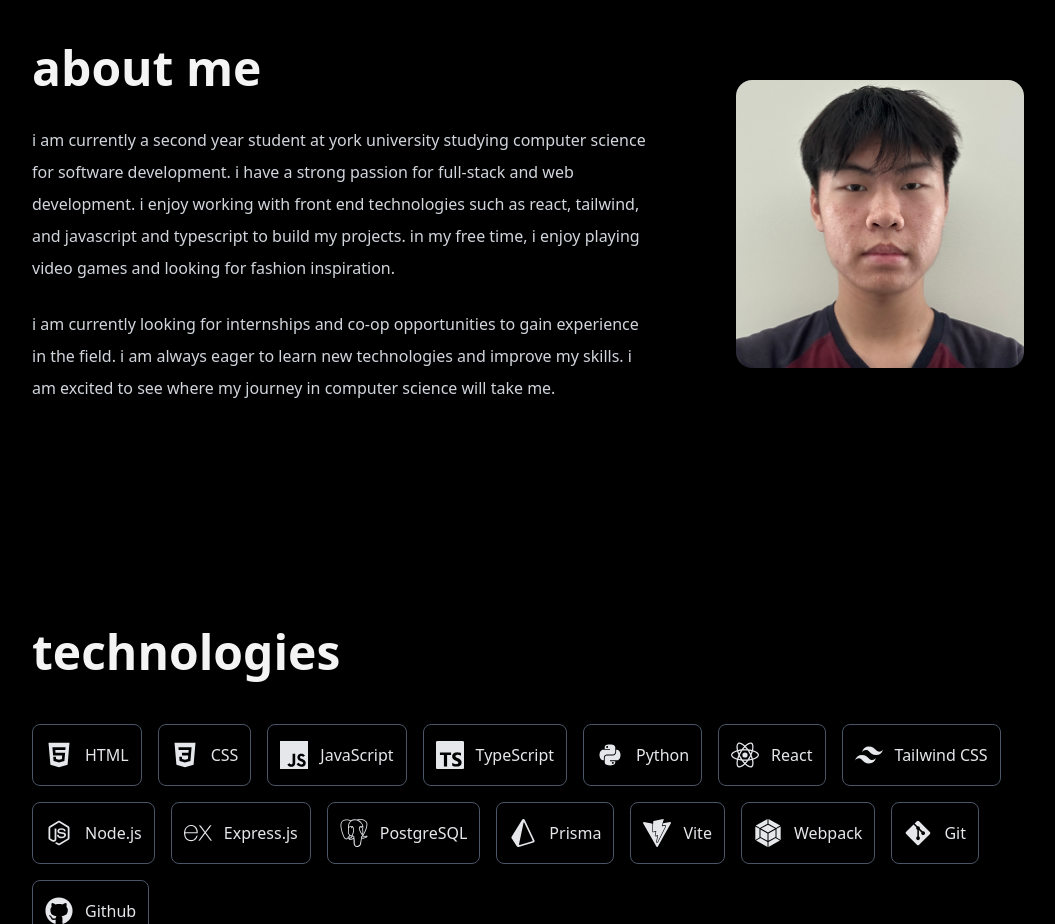
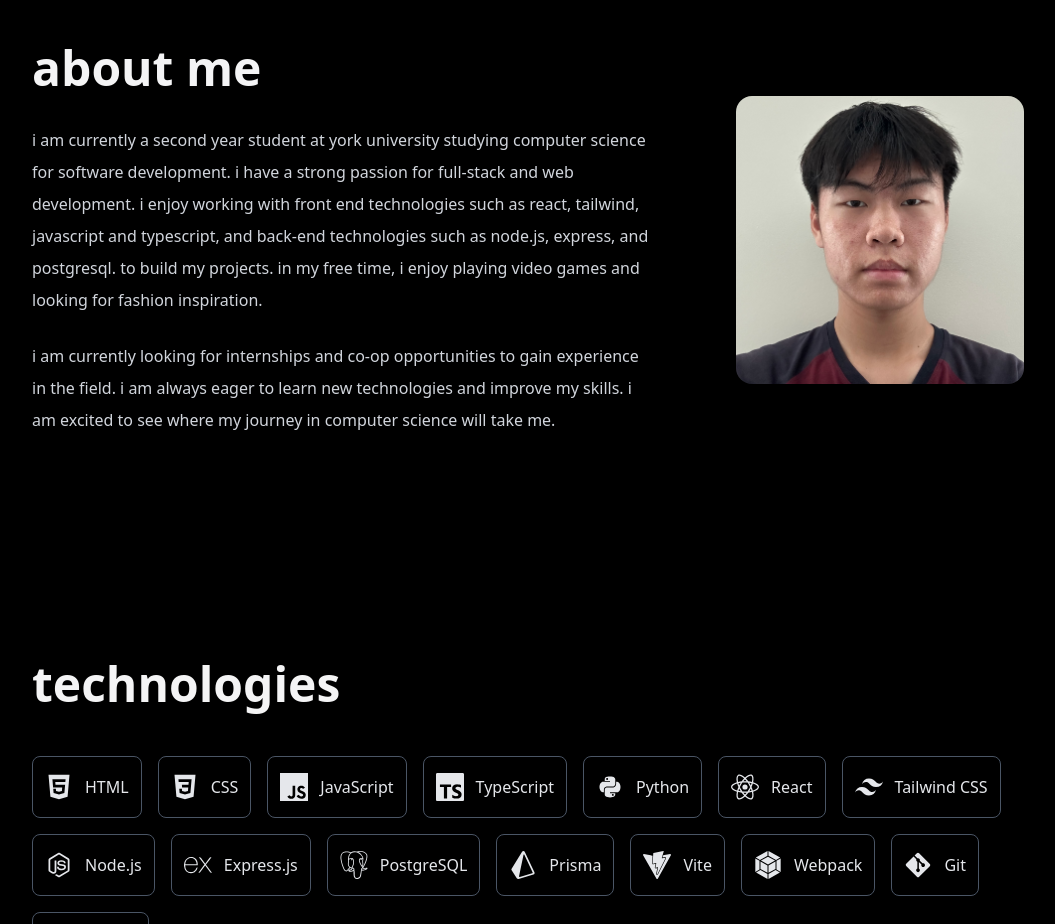
Before and after one commit to AndrewC145/Portfolio, a React (Vite) app: page / in a window 1280 px wide. Shown: the part 940-1864 px from the top of the page, without its empty margins (112-1167 px from the left). Built offline with nearby package versions, Linux system fonts and the light colour scheme.

Commit message:
Updated About to add back-end stack

```diff
--- a/src/components/About.tsx
+++ b/src/components/About.tsx
@@ -22,9 +22,9 @@ function Paragraph() {
       <p className="leading-8 text-gray-300">
         i am currently a second year student at york university studying computer science for
         software development. i have a strong passion for full-stack and web development. i enjoy
-        working with front end technologies such as react, tailwind, and javascript and typescript
-        to build my projects. in my free time, i enjoy playing video games and looking for fashion
-        inspiration.
+        working with front end technologies such as react, tailwind, javascript and typescript, and
+        back-end technologies such as node.js, express, and postgresql. to build my projects. in my
+        free time, i enjoy playing video games and looking for fashion inspiration.
       </p>
       <p className="leading-8 text-gray-300">
         i am currently looking for internships and co-op opportunities to gain experience in the
```
